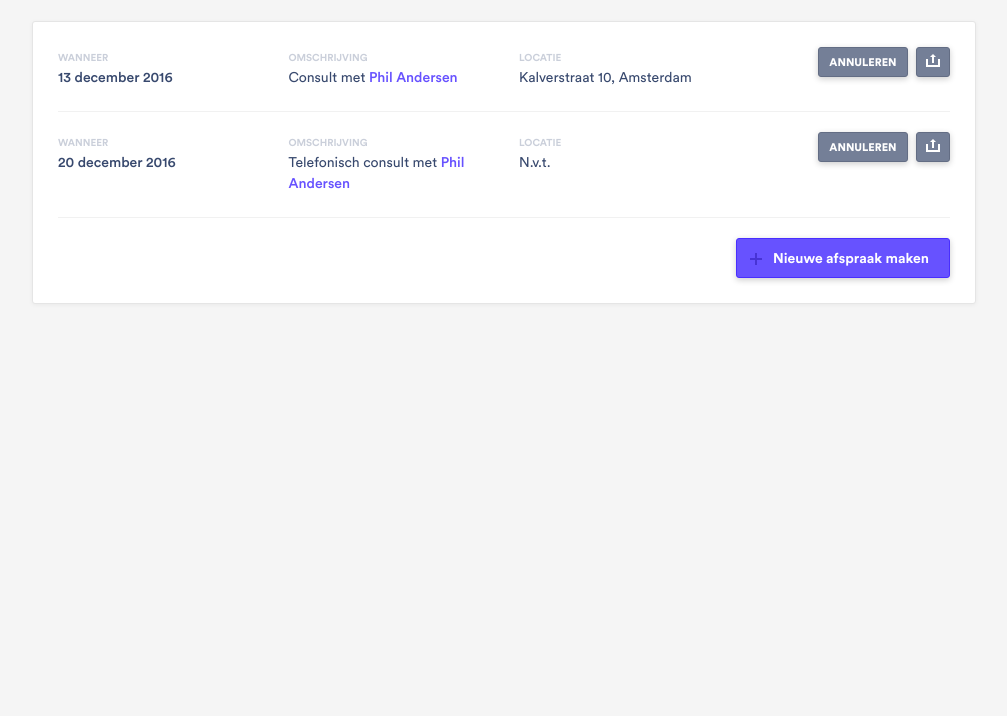
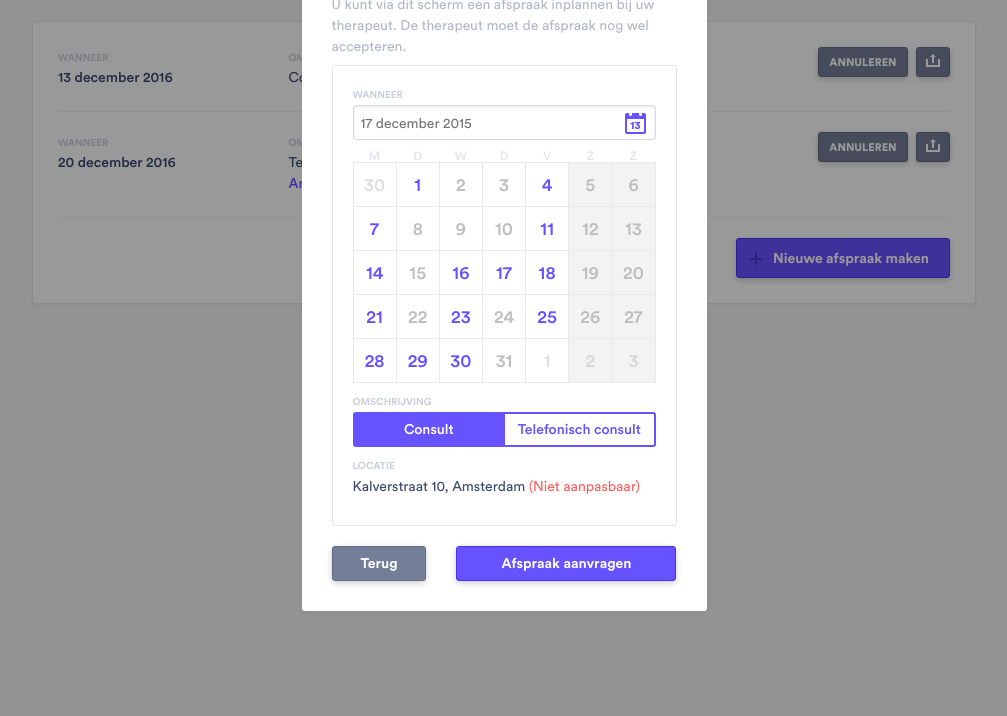
Before and after one commit to jelleoverbeek/iTherapy, a website: page pages/appointments.html in a window 1280 px wide. Shown: the part 84-800 px from the top of the page, without its empty margins (136-1143 px from the left). Drawn offline with Linux system fonts and the light colour scheme.

Commit message:
Added calendar

```diff
--- a/assets/js/app.js
+++ b/assets/js/app.js
@@ -56,9 +56,13 @@ $(function() {
         $(this).addClass('active');
 
         if( $(".left-toggle").hasClass("active")) {
+
             $("#location").html('Kalverstraat 10, Amsterdam <span class="color-red">(Niet aanpasbaar)</span>');
+
         } else if( $(".right-toggle").hasClass("active")) {
+
             $("#location").html('N.v.t. <span class="color-red">(Niet aanpasbaar)</span>');
+
         }
     });
 
--- a/assets/scss/views/appointments.scss
+++ b/assets/scss/views/appointments.scss
@@ -94,6 +94,7 @@ ul.appointments-detail {
 .info-box {
 	padding: 20px;
 	border: 1px solid #E6E6E6;
+	border-radius: 2px;
 }
 
 .status {
@@ -115,3 +116,79 @@ ul.appointments-detail {
 		background-color: #F5AA21;
 	}
 }
+
+input.calendar-input {
+	background-color: #fff;
+	background-image: url('../img/calendar@2x.png');
+	background-repeat: no-repeat;
+	background-position: 97% center;
+	background-size: 21px 23px;
+}
+
+.calendar {
+	table-layout: fixed;
+	width: 100%;
+
+	th {
+		font-family: $circularMedium;
+		font-size: 12px;
+		color: #E2E5EA;
+	}
+
+	td {
+		width: 43px;
+		height: 43px;
+		background-color: #fff;
+		border-right: 1px solid #E9E9E9;
+		border-top: 1px solid #E9E9E9;
+		text-align: center;
+		line-height: 43px;
+
+		font-family: $circularMedium;
+		font-size: 18px;
+		color: #6752FF;
+		cursor: pointer;
+
+		@include transition();
+
+		&:first-child {
+			border-left: 1px solid #E9E9E9;
+		}
+
+		&:hover {
+			background-color: lighten($purple, 30%);
+		}
+
+		&.unavailable {
+			color: #BEBEBE;
+			background-color: #fff;
+		}
+
+		&.greyed-out {
+			color: #BEBEBE;
+			background-color: #F3F3F3;
+		}
+
+		&.other-month {
+			color: rgba(190,190,190,0.5);
+			background-color: #fff;
+
+			&.greyed-out {
+				background-color: #F3F3F3;
+			}
+		}
+
+		&.selected {
+			background-color: $purple;
+			color: #fff;
+			box-shadow: inset 0 0 1px #5241CC;
+		}
+	}
+
+	tr:last-child {
+		td {
+			border-bottom: 1px solid #E9E9E9;
+		}
+	}
+
+}
--- a/pages/appointments.html
+++ b/pages/appointments.html
@@ -201,7 +201,7 @@
 </div>
 
 
-<div id="new-appointment-modal" class="modal-bg hidden">
+<div id="new-appointment-modal" class="modal-bg">
     <div class="modal">
         <h3>Nieuwe afspraak maken</h3>
         <p>U kunt via dit scherm een afspraak inplannen bij uw therapeut. De therapeut moet de afspraak nog wel accepteren.</p>
@@ -209,9 +209,67 @@
         <div class="info-box">
             <div class="date">
                 <span class="label">Wanneer</span>
-                <input class="margin-top-5" type="text" value="17 december 2015">
+                <input class="margin-top-5 calendar-input" type="text" placeholder="17 december 2015">
+
+                <table class="calendar">
+                    <thead class="days">
+                        <th>M</th>
+                        <th>D</th>
+                        <th>W</th>
+                        <th>D</th>
+                        <th>V</th>
+                        <th>Z</th>
+                        <th>Z</th>
+                    </thead>
+                    <tr>
+                        <td class="other-month">30</td>
+                        <td>1</td>
+                        <td class="unavailable">2</td>
+                        <td class="unavailable">3</td>
+                        <td>4</td>
+                        <td class="greyed-out">5</td>
+                        <td class="greyed-out">6</td>
+                    </tr>
+                    <tr>
+                        <td>7</td>
+                        <td class="unavailable">8</td>
+                        <td class="unavailable">9</td>
+                        <td class="unavailable">10</td>
+                        <td>11</td>
+                        <td class="greyed-out">12</td>
+                        <td class="greyed-out">13</td>
+                    </tr>
+                    <tr>
+                        <td>14</td>
+                        <td class="unavailable">15</td>
+                        <td>16</td>
+                        <td>17</td>
+                        <td>18</td>
+                        <td class="greyed-out">19</td>
+                        <td class="greyed-out">20</td>
+                    </tr>
+                    <tr>
+                        <td>21</td>
+                        <td class="unavailable">22</td>
+                        <td>23</td>
+                        <td class="unavailable">24</td>
+                        <td>25</td>
+                        <td class="greyed-out">26</td>
+                        <td class="greyed-out">27</td>
+                    </tr>
+                    <tr>
+                        <td>28</td>
+                        <td>29</td>
+                        <td>30</td>
+                        <td class="unavailable">31</td>
+                        <td class="other-month">1</td>
+                        <td class="greyed-out other-month">2</td>
+                        <td class="greyed-out other-month">3</td>
+                    </tr>
+                </table>
+
             </div>
-            <div class="description">
+            <div class="description margin-top-10">
                 <span class="label">Omschrijving</span>
                 <div class="toggle-wrapper margin-top-5">
                     <div class="toggle left-toggle active">Consult</div><div class="toggle right-toggle">Telefonisch consult</div>
```
Also changed, not shown: assets/css/style.css, assets/img/calendar.png (added), assets/img/calendar@2x.png (added).
